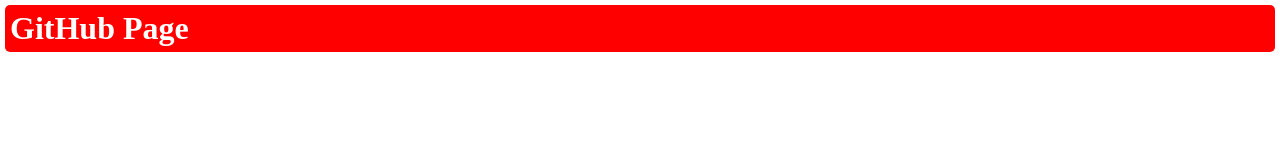
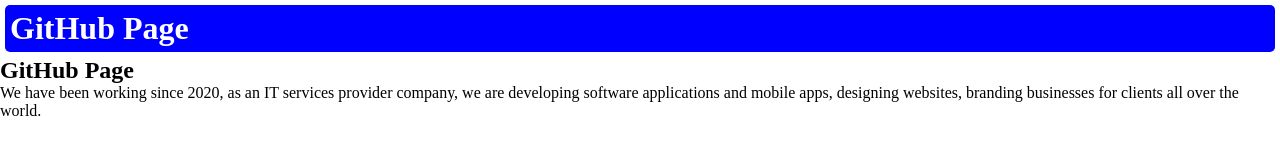
Before and after one commit to HishmatRai/github-page-2, a plain HTML site: page index.html in a window 1280 px wide. Drawn offline with Linux system fonts and the light colour scheme.

Commit message:
about page added , bg color

```diff
--- a/css/app.css
+++ b/css/app.css
@@ -3,7 +3,7 @@
     margin: 0px;
 }
 h1{
-    background-color: red;
+    background-color: blue;
     color: white;
     padding: 5px;
     margin: 5px;
--- a/index.html
+++ b/index.html
@@ -1,12 +1,20 @@
 <!DOCTYPE html>
 <html lang="en">
+
 <head>
     <meta charset="UTF-8">
     <meta name="viewport" content="width=device-width, initial-scale=1.0">
     <title>Document</title>
     <link rel="stylesheet" href="./css/app.css">
 </head>
+
 <body>
     <h1>GitHub Page</h1>
+    <h2>GitHub Page</h2>
+    <p>We have been working since 2020, as an IT services provider company, we are developing software applications and
+        mobile apps, designing websites, branding businesses for clients all over the world.
+
+    </p>
 </body>
+
 </html>
```
Also changed, not shown: pages/about-us.html (added).
